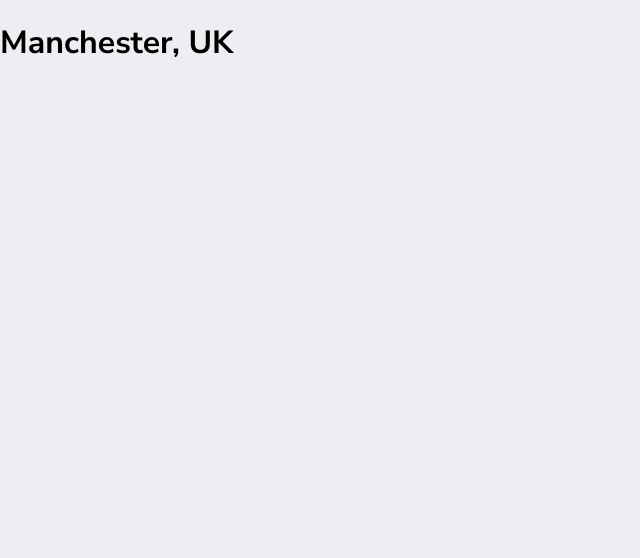
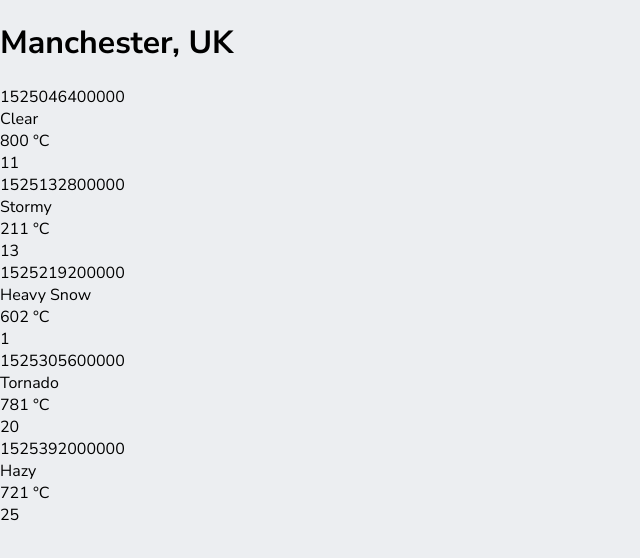
Before and after one commit to Jean0820/weather-app, a React (Create React App) app: page / in a window 1280 px wide. Shown: the top 558 px of the page, without its empty margins (0-640 px from the left). Built offline with nearby package versions, Linux system fonts and the light colour scheme.

Commit message:
Forecast Summary Component

```diff
--- a/src/components/App.js
+++ b/src/components/App.js
@@ -2,12 +2,23 @@
 import "../styles/App.css";
 import LocationDetails from "./LocationDetails";
 import forecastData from "../data/forecast.json";
+import ForecastSummary from "./LocationSummary";
 
 function App() {
-  const { location } = forecastData;
+  const { location, forecasts } = forecastData;
   return (
     <div className="App">
       <LocationDetails country={location.country} city={location.city} />
+      {forecasts.map((forecast, index) => (
+        <ForecastSummary
+          // eslint-disable-next-line react/no-array-index-key
+          key={index}
+          date={forecast.date}
+          description={forecast.description}
+          icon={forecast.icon}
+          maxTemp={forecast.temperature.max}
+        />
+      ))}
     </div>
   );
 }
--- a/src/components/LocationDetails.js
+++ b/src/components/LocationDetails.js
@@ -1,8 +1,8 @@
 import React from "react";
 
 interface Props {
-  country: string;
-  city: string;
+  country: String;
+  city: String;
 }
 function LocationDetails({ country, city }: Props) {
   return (
--- /dev/null
+++ b/src/components/LocationSummary.js
@@ -0,0 +1,20 @@
+import React from "react";
+
+interface Props {
+  date: String;
+  description: String;
+  icon: String;
+  maxTemp: Int16Array;
+}
+function ForecastSummary({ date, description, icon, maxTemp }: Props) {
+  return (
+    <div className="forecast-summary">
+      <div className="forecast-summary__date">{date}</div>
+      <div className="forecast-summary__icon">{description}</div>
+      <div className="forecast-summary__temperature">{icon} &deg;C</div>
+      <div className="forecast-summary__description">{maxTemp} </div>
+    </div>
+  );
+}
+
+export default ForecastSummary;
```
Also changed, not shown: 1 other file (tests, documents, lock files or other folders).
